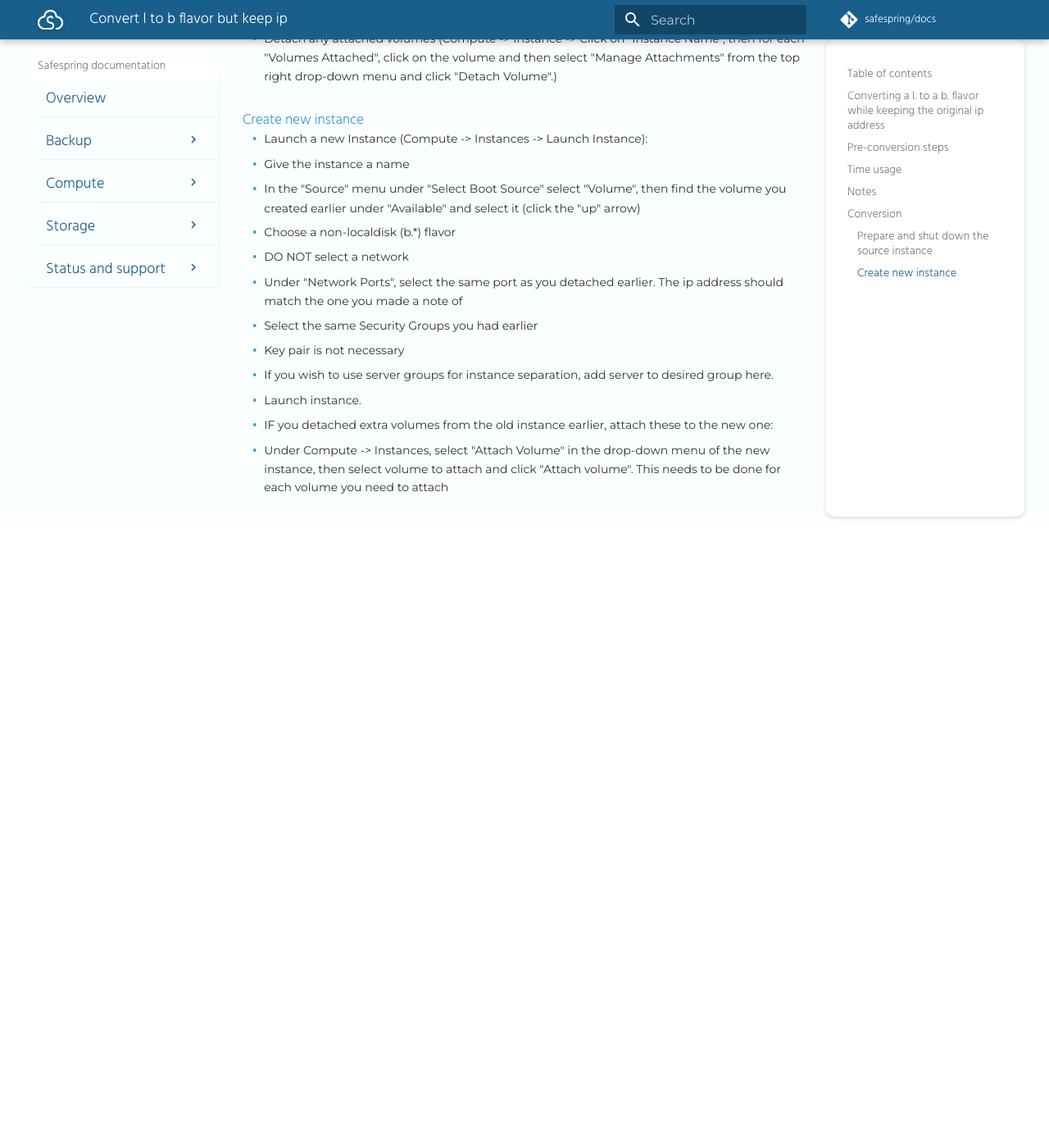
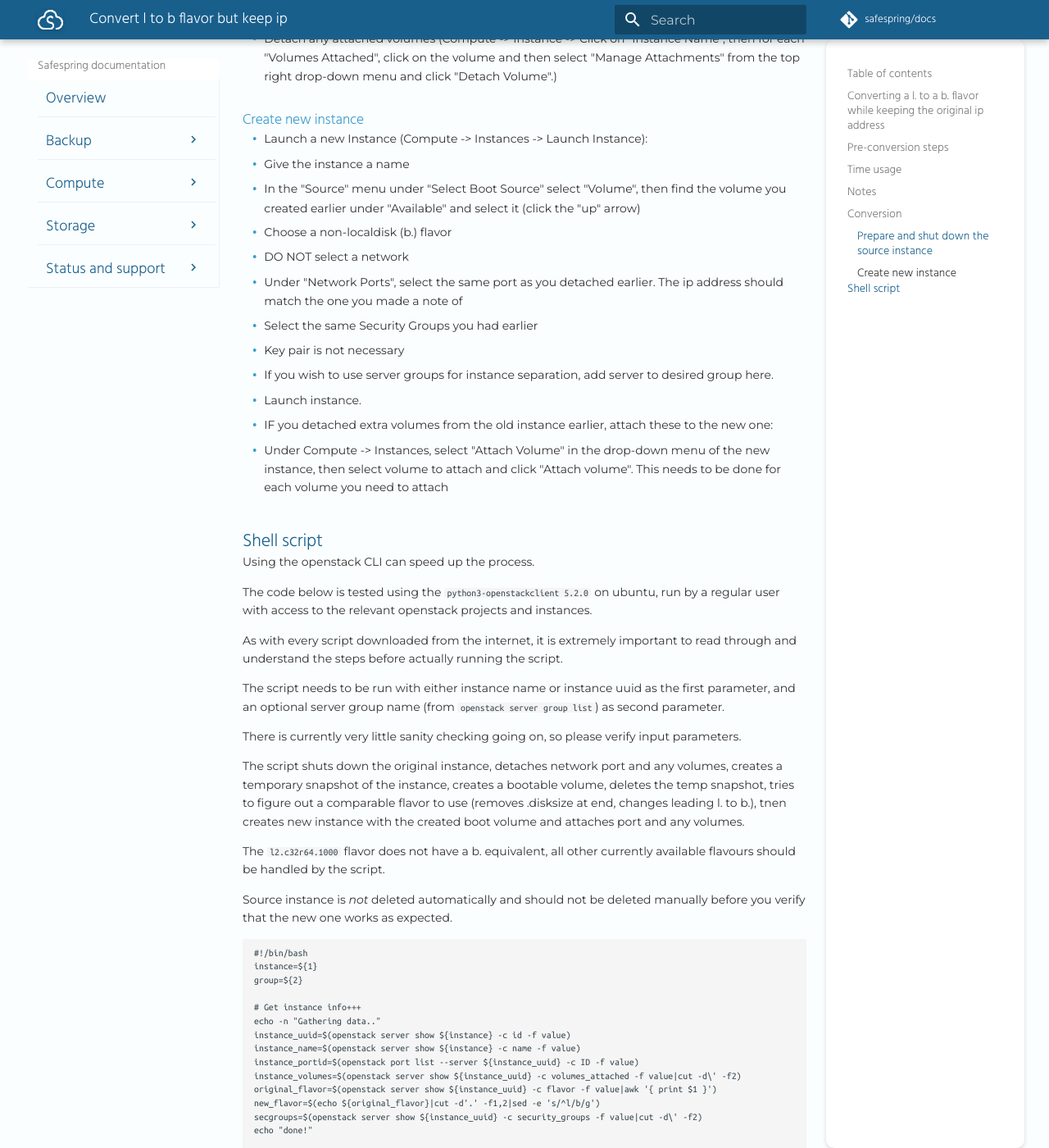
Before and after one commit to safespring/docs, an MkDocs documentation site: the page built from content/compute/convert-l-to-b-flavor-but-keep-ip.md, in a window 1280 px wide and 1400 px high, scrolled down 1414 px. Shown: the whole window at 82% size. Built offline with MkDocs 1.6.1 and Material for MkDocs 9.7.7, drawn with Linux system fonts in a browser that asks for light colours; a script that is not in the unit is left out; comment, search, counter and statistics services are not loaded; old or Windows-style settings are respelled for this version of MkDocs; before the commit the page ends 2044 px from its top, so only the background shows below that; some of the changed text lies outside the part shown.

Commit message:
FAC-1706: Added convert l to b flavor script.

````diff
--- a/content/compute/convert-l-to-b-flavor-but-keep-ip.md
+++ b/content/compute/convert-l-to-b-flavor-but-keep-ip.md
@@ -47,7 +47,7 @@ If you have multiple volumes connected - and are mounting these by disk path (i.
 * Launch a new Instance (Compute -> Instances -> Launch Instance):
  * Give the instance a name
  * In the "Source" menu under "Select Boot Source" select "Volume", then find the volume you created earlier under "Available" and select it (click the "up" arrow)
- * Choose a non-localdisk (b.*) flavor
+ * Choose a non-localdisk (b.) flavor
  * DO NOT select a network
  * Under "Network Ports", select the same port as you detached earlier. The ip address should match the one you made a note of
  * Select the same Security Groups you had earlier
@@ -56,3 +56,108 @@ If you have multiple volumes connected - and are mounting these by disk path (i.
 * Launch instance.
 * IF you detached extra volumes from the old instance earlier, attach these to the new one:
  * Under Compute -> Instances, select "Attach Volume" in the drop-down menu of the new instance, then select volume to attach and click "Attach volume". This needs to be done for each volume you need to attach
+
+
+## Shell script
+
+Using the openstack CLI can speed up the process.
+
+The code below is tested using the `python3-openstackclient 5.2.0` on ubuntu, run by a regular user with access to the relevant openstack projects and instances.
+
+As with every script downloaded from the internet, it is extremely important to read through and understand the steps before actually running the script.
+
+The script needs to be run with either instance name or instance uuid as the first parameter, and an optional server group name (from `openstack server group list`) as second parameter.
+
+There is currently very little sanity checking going on, so please verify input parameters.
+
+The script shuts down the original instance, detaches network port and any volumes, creates a temporary snapshot of the instance, creates a bootable volume, deletes the temp snapshot, tries to figure out a comparable flavor to use (removes .disksize at end, changes leading l. to b.), tnen creates new instance with the created boot volume and attaches port and any volumes.
+
+The `l2.c32r64.1000` flavor does not have a b. equivalent, all other currently available flavours should be handled by the script.
+
+Source instance is *not* deleted automatically and should not be deleted manually before you verify that the new one works as expected.
+
+```code
+#!/bin/bash
+instance=${1}
+group=${2}
+
+# Get instance info+++
+echo -n "Gathering data.."
+instance_uuid=$(openstack server show ${instance} -c id -f value)
+instance_name=$(openstack server show ${instance} -c name -f value)
+instance_portid=$(openstack port list --server ${instance_uuid} -c ID -f value)
+instance_volumes=$(openstack server show ${instance_uuid} -c volumes_attached -f value|cut -d\' -f2)
+original_flavor=$(openstack server show ${instance_uuid} -c flavor -f value|awk '{ print $1 }')
+new_flavor=$(echo ${original_flavor}|cut -d'.' -f1,2|sed -e 's/^l/b/g')
+secgroups=$(openstack server show ${instance_uuid} -c security_groups -f value|cut -d\' -f2)
+echo "done!"
+
+## Name of new instance
+new_instance_name=${instance_name}_volbacked
+
+# Server grouping, if any. Fail if group does not exist.
+if [[ ! -z "${group}" ]]; then
+        openstack server group show ${group} || exit 1
+fi
+[[ ! -z "${group}" ]] && servergroup="--hint group=$(openstack server group show ${group} -c id -f value)" || servergroup=""
+
+
+echo "server group args ${servergroup}"
+
+### HANDLE OLD INSTANCE STUFF
+
+# Stop instance
+echo "Stopping original instance"
+openstack server stop ${1}
+
+# Create snapshot
+echo "Creating snapshot from original instance"
+openstack server image create --name tempsnap-${instance_name} --wait ${instance_uuid}
+
+# Get snapshot uuid and min disk
+snap_uuid=$(openstack image show tempsnap-${instance_name} -c id -f value)
+min_disk=$(openstack image show tempsnap-${instance_name} -c min_disk -f value)
+
+# Create volume from snapshot
+echo "Starting volume creation from snapshot"
+openstack volume create --image ${snap_uuid} --size ${min_disk} --type fast ${instance_name}-bootvolume
+
+# Get volume uuid
+vol_uuid=$(openstack volume show ${instance_name}-bootvolume -c id -f value)
+
+# Wait until volume is available
+echo "Waiting for volume creation to be done, checking status every 10 seconds. This will take a while"
+while [ $(openstack volume show ${vol_uuid} -c status -f value) != "available" ]; do
+	openstack volume show ${vol_uuid} -c status -f value
+	sleep 10
+done
+
+echo "Root volume created"
+
+# Delete temp snapshot
+echo "Deleting temporary snapshot ${snap_uuid}"
+openstack image delete ${snap_uuid}
+
+# Detach ports
+echo "Detaching port ${instance_portid} from original instance"
+openstack server remove port ${instance_uuid} ${instance_portid}
+
+# Detach volumes
+for v in ${instance_volumes}; do
+	echo "detaching volume ${v}.."
+	openstack server remove volume ${instance_uuid} ${v}
+done
+
+### CREATE NEW INSTANCE
+
+echo "Creating new instance ${new_instance_name}"
+echo "openstack server create --wait --volume ${vol_uuid} --flavor ${new_flavor} --port ${instance_portid} ${servergroup} ${new_instance_name}"
+openstack server create --wait --volume ${vol_uuid} --flavor ${new_flavor} --port ${instance_portid} ${servergroup} ${new_instance_name}
+new_instance_uuid=$(openstack server show ${new_instance_name} -c id -f value)
+
+# Add volumes
+for v in ${instance_volumes}; do
+	echo "Adding volume ${v} to new instance"
+	openstack server add volume ${new_instance_uuid} ${v}
+done
+```
````
